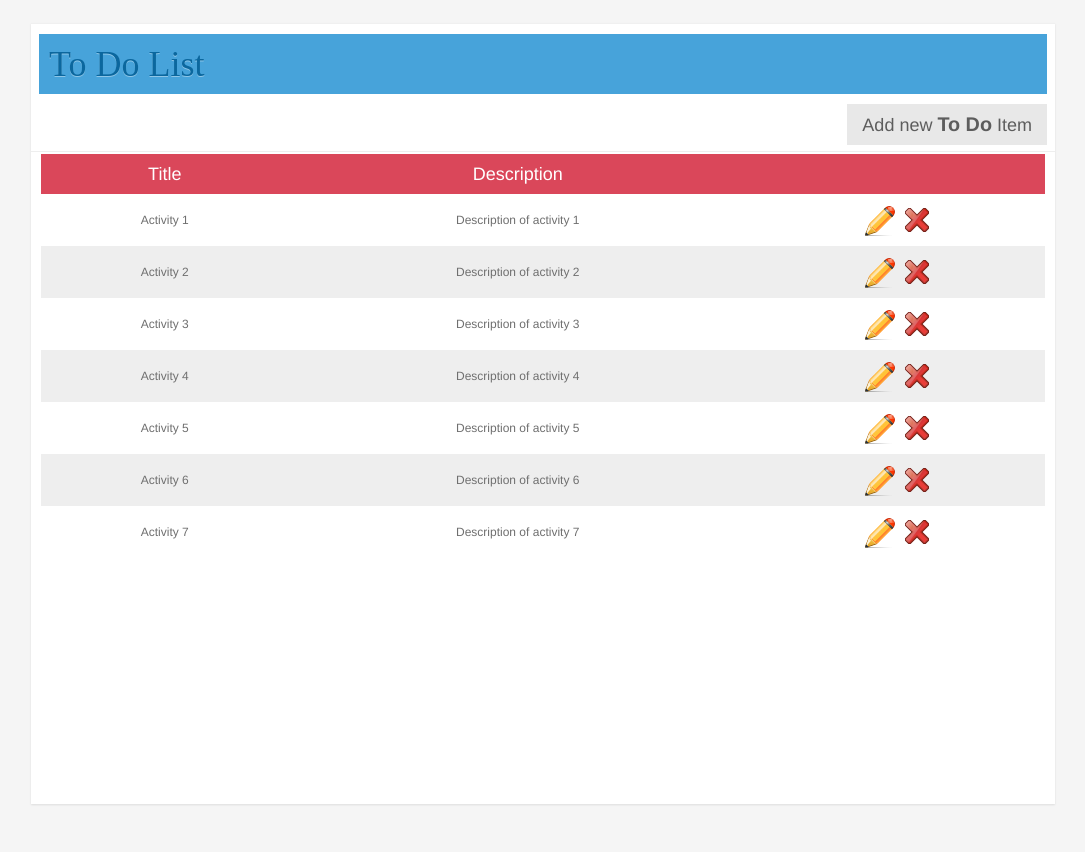
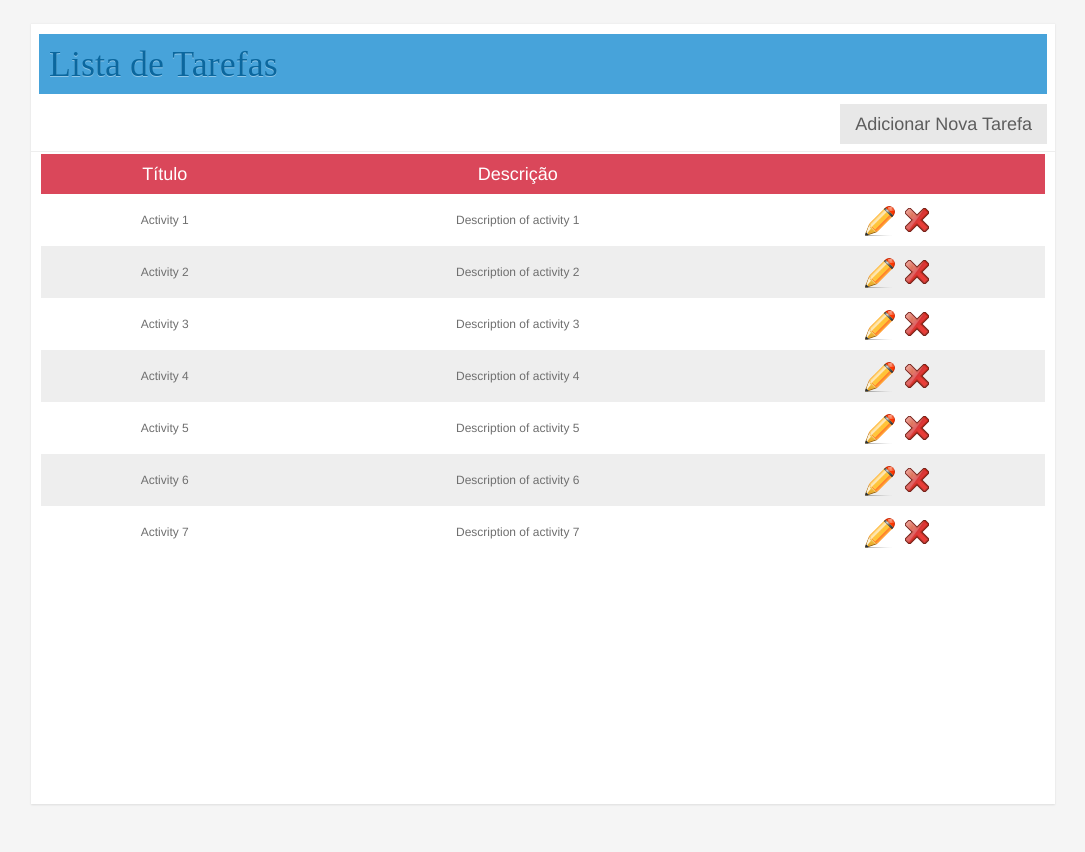
Before and after one commit to raffaelnagel/Vista_ToDo, a PHP site: page / in a window 1280 px wide. Shown: the top 852 px of the page, without its empty margins (97-1182 px from the left). Run offline with PHP 8.4, Linux system fonts and the light colour scheme; data comes from the database, SQL or seed files in the repository; some web fonts are replaced.

Commit message:
Second Commit

```diff
--- a/todo/view/todo-list.php
+++ b/todo/view/todo-list.php
@@ -13,11 +13,11 @@
     <body>
 		<div id="content" style="height:780px;">
 		<div >
-			<h2>To Do List</h2>
+			<h2>Lista de Tarefas</h2>
 		</div>
 
 		<div id="painel">
-			<div><a class="btn" href="index.php?op=new">Add new <span>To Do</span> Item</a></div>
+			<div><a class="btn" href="index.php?op=new">Adicionar Nova Tarefa</a></div>
 
 		</div>
 
@@ -27,8 +27,8 @@
                 <tr>
                     <!--<th><a href="?orderby=name">Id</a></th>-->
 
-                    <th>Title</th>
-                    <th>Description</th>
+                    <th>Título</th>
+                    <th>Descrição</th>
                     <th>&nbsp;</th>
                 </tr>
             </thead>
@@ -40,11 +40,11 @@
                     <td><?php print htmlentities($todo->getTitle()); ?></td>
                     <td><?php print htmlentities($todo->getDescription()); ?></td>
 
-                    <td><a href="index.php?op=update&id=<?php print $todo->getId(); ?>"><img src="view/images/iconEdit.png" title="Edit Item"></a>
-                    &nbsp;&nbsp;<a href="index.php?op=delete&id=<?php print $todo->getId(); ?>"><img src="view/images/iconDelete.png" title="Delete Item"></a></td>
+                    <td><a href="index.php?op=update&id=<?php print $todo->getId(); ?>"><img src="view/images/iconEdit.png" title="Editar Tarefa"></a>
+                    &nbsp;&nbsp;<a href="index.php?op=delete&id=<?php print $todo->getId(); ?>"><img src="view/images/iconDelete.png" title="Remover Tarefa"></a></td>
                 </tr>
             <?php endforeach;
-				}else{ echo "</tbody></table><h3 class='center'>empty!</h3>";}?>
+				}else{ echo "</tbody></table><h3 class='center'>Sem Tarefas!</h3>";}?>
             </tbody>
         </table>
         </div>
```
Also changed, not shown: todo/view/todo-new.php (+5 -5 lines).
